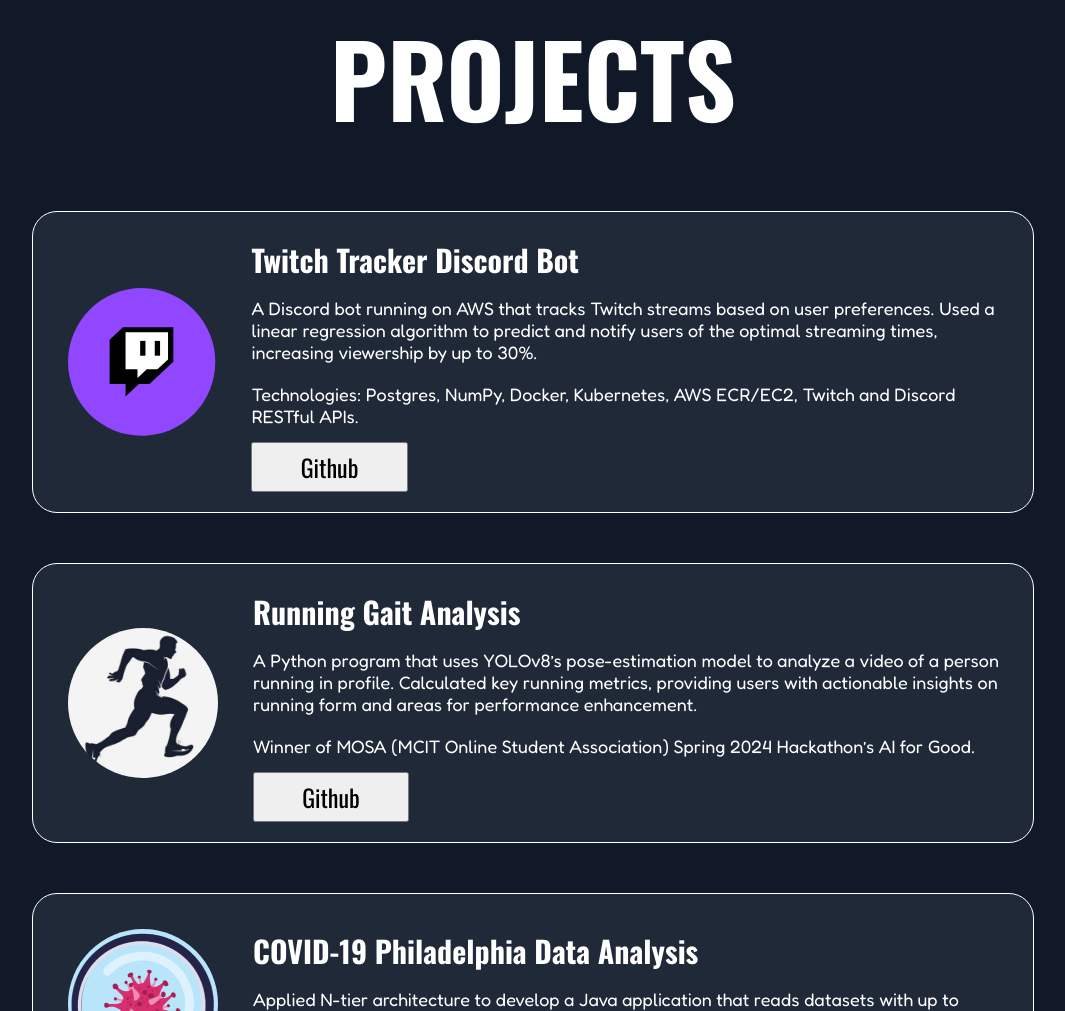
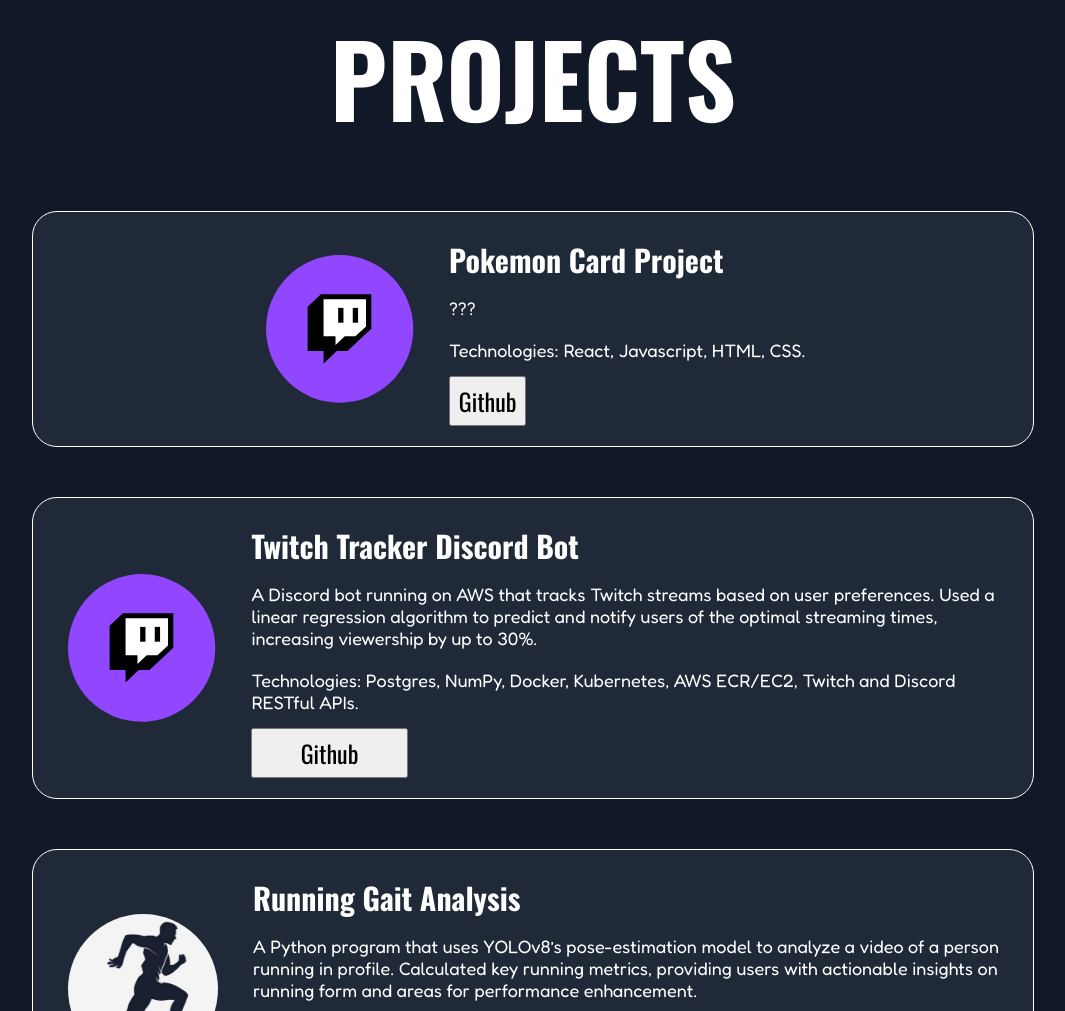
Before and after one commit to carateoong/CSPersonalWebsite, a plain HTML site: page index.html in a window 1280 px wide. Shown: the part 864-1875 px from the top of the page, without its empty margins (107-1172 px from the left). Drawn offline with nearby package versions, Linux system fonts and the light colour scheme.

Commit message:
added template for Pokemon project

```diff
--- a/index.html
+++ b/index.html
@@ -38,6 +38,23 @@
         <h1 class="text headers projects-header">
             PROJECTS
         </h1>
+        <div class="project-item-container">
+            <img class="project-pic" src="twitch.svg" alt="Twitch Logo">
+            <div class="project-item-text-container">
+                <h3 class="text headers project-title">
+                    Pokemon Card Project
+                </h3>
+                <p class="text body-text project-body">
+                    ???
+                </p>
+                <p class="text body-text project-body">
+                    Technologies: React, Javascript, HTML, CSS.
+                </p>
+                <a href=https://github.com/carateoong/PublicTwitchTracker target=”_blank”>
+                    <button class="github-btn">Github</button>
+                </a>
+            </div>
+    </div>
         <div class="project-item-container">
                 <img class="project-pic" src="twitch.svg" alt="Twitch Logo">
                 <div class="project-item-text-container">
```
